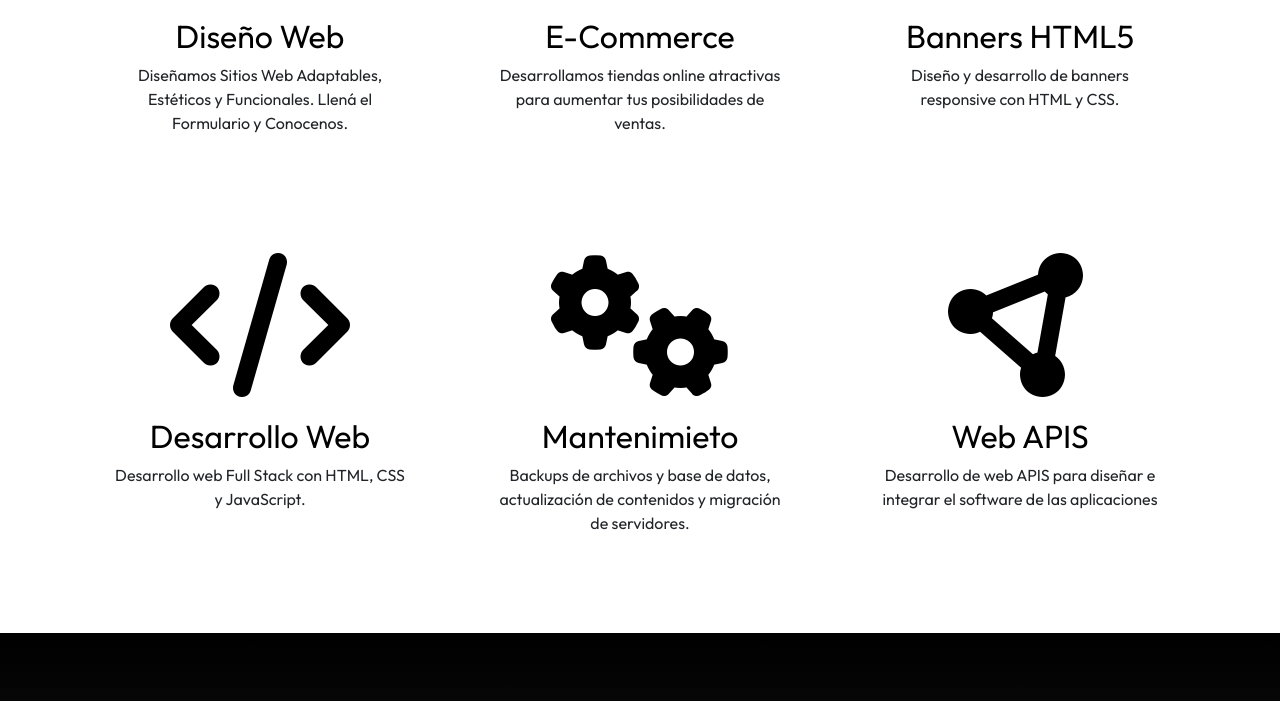
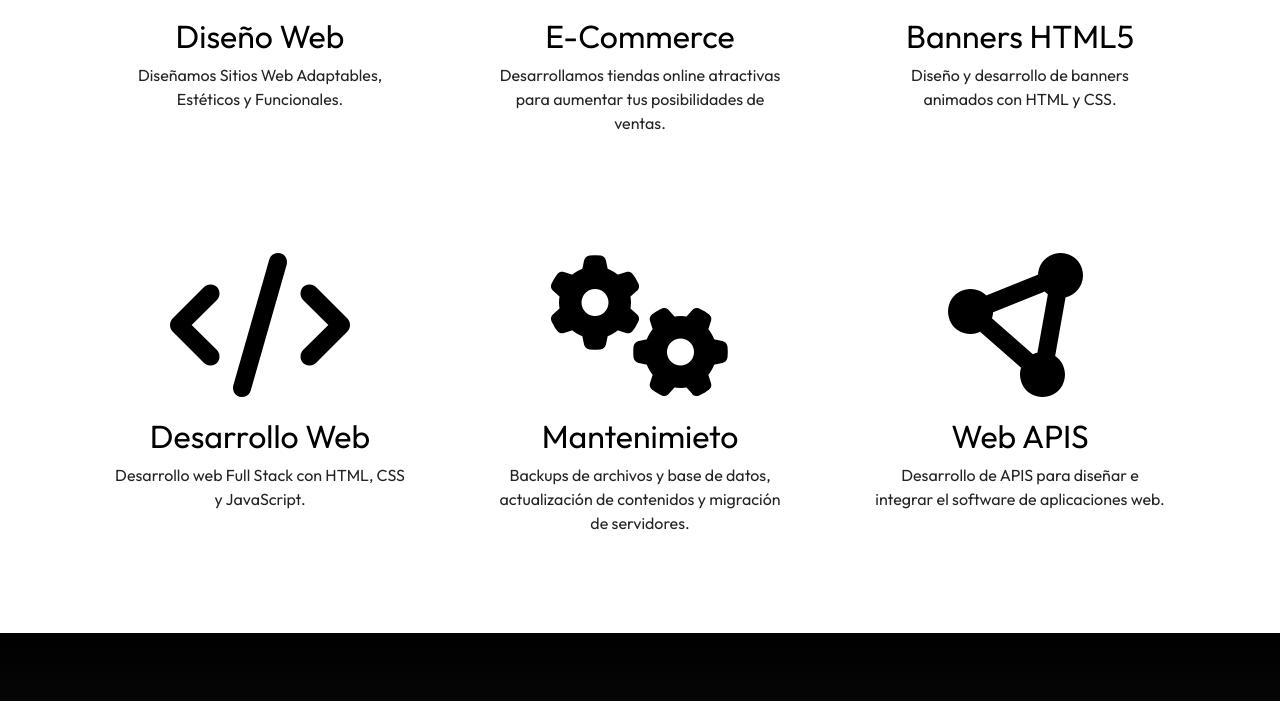
Before and after one commit to nicokoma/v3ktor, a plain HTML site: page index.html in a window 1280 px wide. Shown: the part 2001-2702 px from the top of the page. Drawn offline with nearby package versions, Linux system fonts and the light colour scheme.

Commit message:
Se actualizó el contenido de la HOME

```diff
--- a/index.html
+++ b/index.html
@@ -141,7 +141,7 @@
                 <div class="hijo">
                     <i class="fa-solid fa-globe icon-serv"></i>
                     <h2 class="titulo-servicio">Diseño Web</h2>
-                    <p class="texto">Diseñamos Sitios Web Adaptables, Estéticos y Funcionales. Llená el Formulario y Conocenos.</p>
+                    <p class="texto">Diseñamos Sitios Web Adaptables, Estéticos y Funcionales. </p>
                     <!--<a class="boton" href="#">VER MÁS</a>-->
                 </div>
             </div>
@@ -157,7 +157,7 @@
                 <div class="hijo">
                     <i class="fa-brands fa-html5 icon-serv"></i>
                     <h2 class="titulo-servicio">Banners HTML5</h2>
-                    <p class="texto">Diseño y desarrollo de banners<br> responsive con HTML y CSS.</p>
+                    <p class="texto">Diseño y desarrollo de banners<br> animados con HTML y CSS.</p>
                     <!--<a class="boton" href="#">VER MÁS</a>-->
                 </div>
             </div>
@@ -185,7 +185,7 @@
                 <div class="hijo">
                     <i class="fa-solid fa-circle-nodes icon-serv"></i>
                     <h2 class="titulo-servicio">Web APIS</h2>
-                    <p class="texto">Desarrollo de web APIS para diseñar e integrar el software de las aplicaciones</p>
+                    <p class="texto">Desarrollo de APIS para diseñar e integrar el software de aplicaciones web.</p>
                     <!--<a class="boton" href="#">VER MÁS</a>-->
                 </div>
             </div>
```
